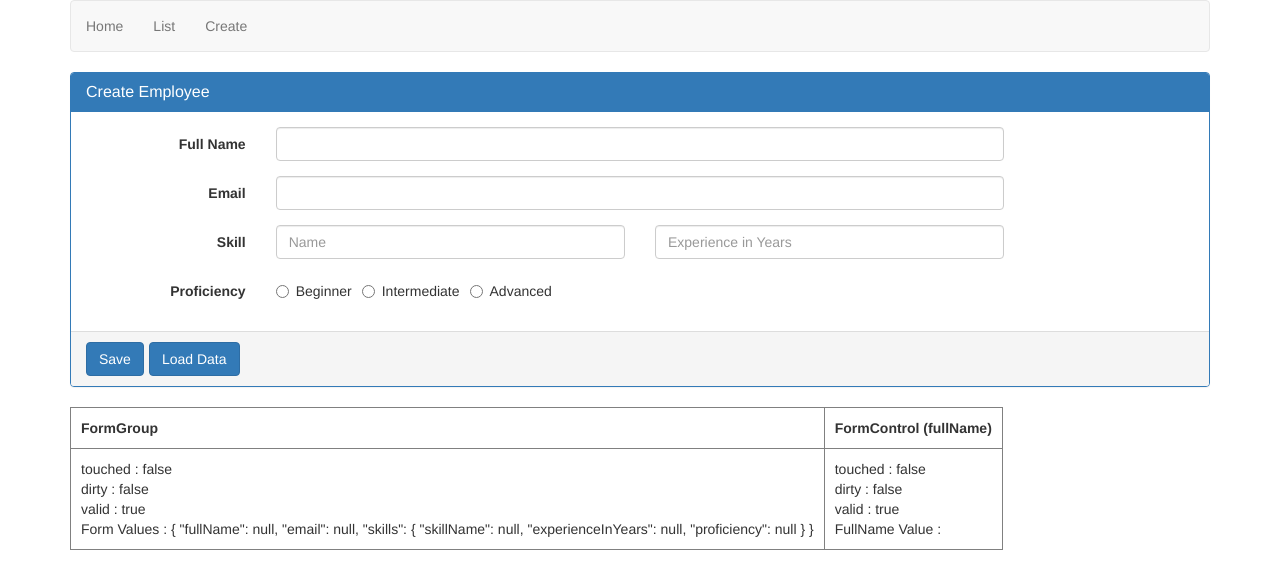
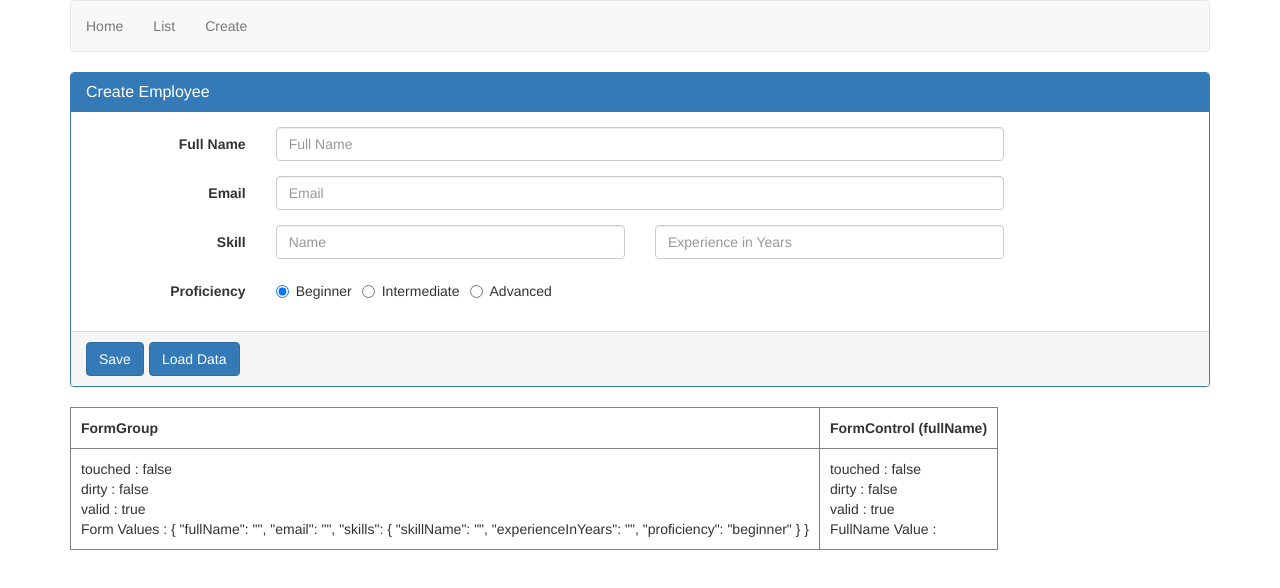
Before and after one commit to SivaGK/angular-learning-by-sivagk, an Angular app: page /create in a window 1280 px wide. Shown: the top 588 px of the page. Built offline with nearby package versions, Linux system fonts and the light colour scheme.

Commit message:
creating reactive forms using the FormBuilder class

```diff
--- a/src/app/employee/create-employee/create-employee.component.html
+++ b/src/app/employee/create-employee/create-employee.component.html
@@ -7,14 +7,14 @@
 			<div class="form-group">
 				<label class="col-sm-2 control-label" for="fullName">Full Name</label>
         <div class="col-sm-8">
-          <input id="fullName" type="text" class="form-control" formControlName="fullName">
+          <input id="fullName" type="text" class="form-control" formControlName="fullName" placeholder="Full Name">
         </div>
       </div>
 
       <div class="form-group">
         <label class="col-sm-2 control-label" for="email">Email</label>
         <div class="col-sm-8">
-          <input id="email" type="text" class="form-control" formControlName="email">
+          <input id="email" type="text" class="form-control" formControlName="email" placeholder="Email">
         </div>
       </div>
 <div formGroupName="skills">
--- a/src/app/employee/create-employee/create-employee.component.ts
+++ b/src/app/employee/create-employee/create-employee.component.ts
@@ -1,5 +1,5 @@
 import { Component, OnInit } from '@angular/core';
-import { FormGroup, FormControl } from '@angular/forms';
+import { FormGroup, FormControl, FormBuilder } from '@angular/forms';
 
 @Component({
   selector: 'app-create-employee',
@@ -8,18 +8,29 @@ import { FormGroup, FormControl } from '@angular/forms';
 })
 export class CreateEmployeeComponent implements OnInit {
   employeeForm: FormGroup;
-  constructor() { }
+  constructor(private fb: FormBuilder) { }
 
   ngOnInit() {
-    this.employeeForm = new FormGroup({
-      fullName: new FormControl(),
-      email: new FormControl(),
-      skills: new FormGroup({
-        skillName: new FormControl(),
-        experienceInYears: new FormControl(),
-        proficiency: new FormControl()
+    this.employeeForm = this.fb.group({
+      fullName: [''],
+      email: [''],
+      skills: this.fb.group({
+        skillName: [''],
+        experienceInYears: [''],
+        proficiency: ['beginner']
       })
     });
+
+    // Using Forma Group/Control using new key work.
+    // this.employeeForm = new FormGroup({
+    //   fullName: new FormControl(),
+    //   email: new FormControl(),
+    //   skills: new FormGroup({
+    //     skillName: new FormControl(),
+    //     experienceInYears: new FormControl(),
+    //     proficiency: new FormControl()
+    //   })
+    // });
   }
   onSubmit(): void {
     console.log(this.employeeForm.value);
```
